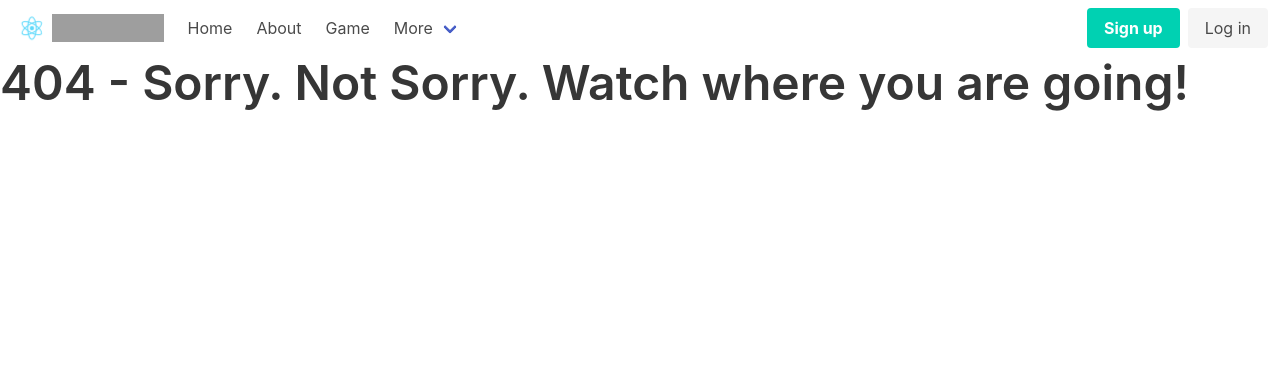
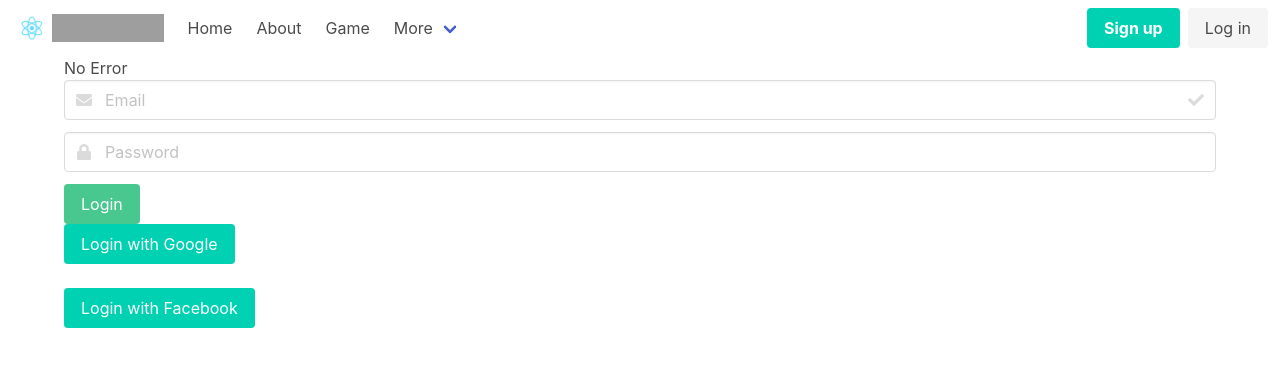
Before and after one commit to jewpaltz/2020-spring-what-do-you-meme, a React (Create React App) app in the folder my-react-app/: page /login in a window 1280 px wide. Before the commit this address had no page. Shown: the top 366 px of the page. Built offline with nearby package versions, Linux system fonts and the light colour scheme; grey boxes are pictures that could not be loaded.

Commit message:
Login View

```diff
--- a/my-react-app/src/App.js
+++ b/my-react-app/src/App.js
@@ -7,6 +7,7 @@ import {
 } from "react-router-dom";
 
 import MyNav from "./components/Nav";
+import Login from "./views/Login";
 
 const About = ()=> <h1 className="title is-1">About Page</h1>
 const Game = ()=> <h1 className="title is-1">Game Page</h1>
@@ -26,6 +27,9 @@ function App() {
           <Route path="/game">
             <Game />
           </Route>
+          <Route path="/login">
+            <Login />
+          </Route>
           <Route exact path="/">
             <Home />
           </Route>
--- /dev/null
+++ b/my-react-app/src/views/Login.jsx
@@ -0,0 +1,56 @@
+import React from 'react';
+
+export default function LoginComponent(){
+
+    const error = "No Error";
+
+    function login(e){
+        e.preventDefault();
+    }
+    function google_login(e){
+        e.preventDefault();
+    }
+    function facebook_login(e){
+        e.preventDefault();
+    }
+
+    return (
+        <form className="container" onSubmit={login}>
+        {error}
+        <div className="field">
+          <p className="control has-icons-left has-icons-right">
+              <input className="input" type="email" placeholder="Email" v-model="email" />
+              <span className="icon is-small is-left">
+              <i className="fas fa-envelope"></i>
+              </span>
+              <span className="icon is-small is-right">
+              <i className="fas fa-check"></i>
+              </span>
+          </p>
+          </div>
+          <div className="field">
+          <p className="control has-icons-left">
+              <input className="input" type="password" placeholder="Password" v-model="password" />
+              <span className="icon is-small is-left">
+              <i className="fas fa-lock"></i>
+              </span>
+          </p>
+          </div>
+          <div className="field">
+          <p className="control">
+              <button className="button is-success">
+              Login
+              </button>
+          </p>
+              <button className="button is-primary" onClick={google_login} >
+                  Login with Google
+              </button>
+              <br /><br />
+              <button className="button is-primary" onClick={facebook_login} >
+                  Login with Facebook
+              </button>
+
+          </div>
+    </form>
+      )
+}
```
